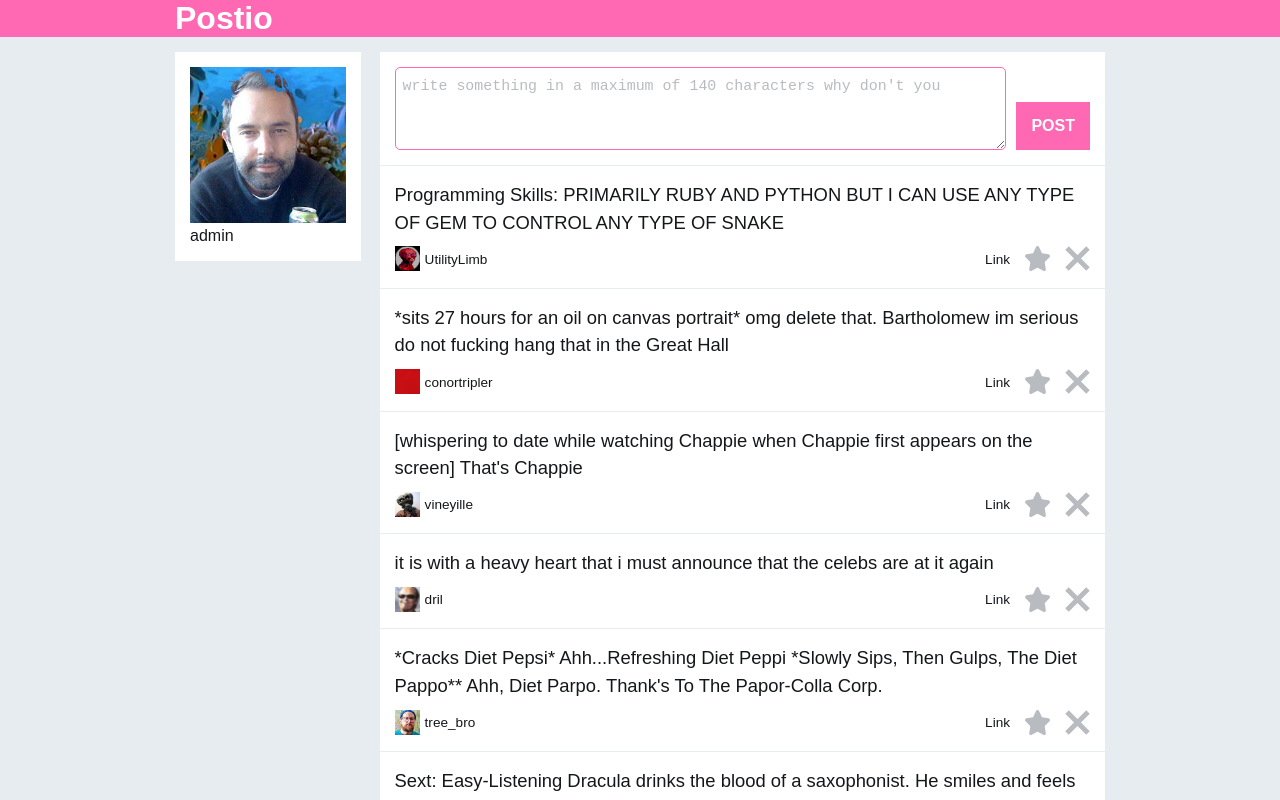
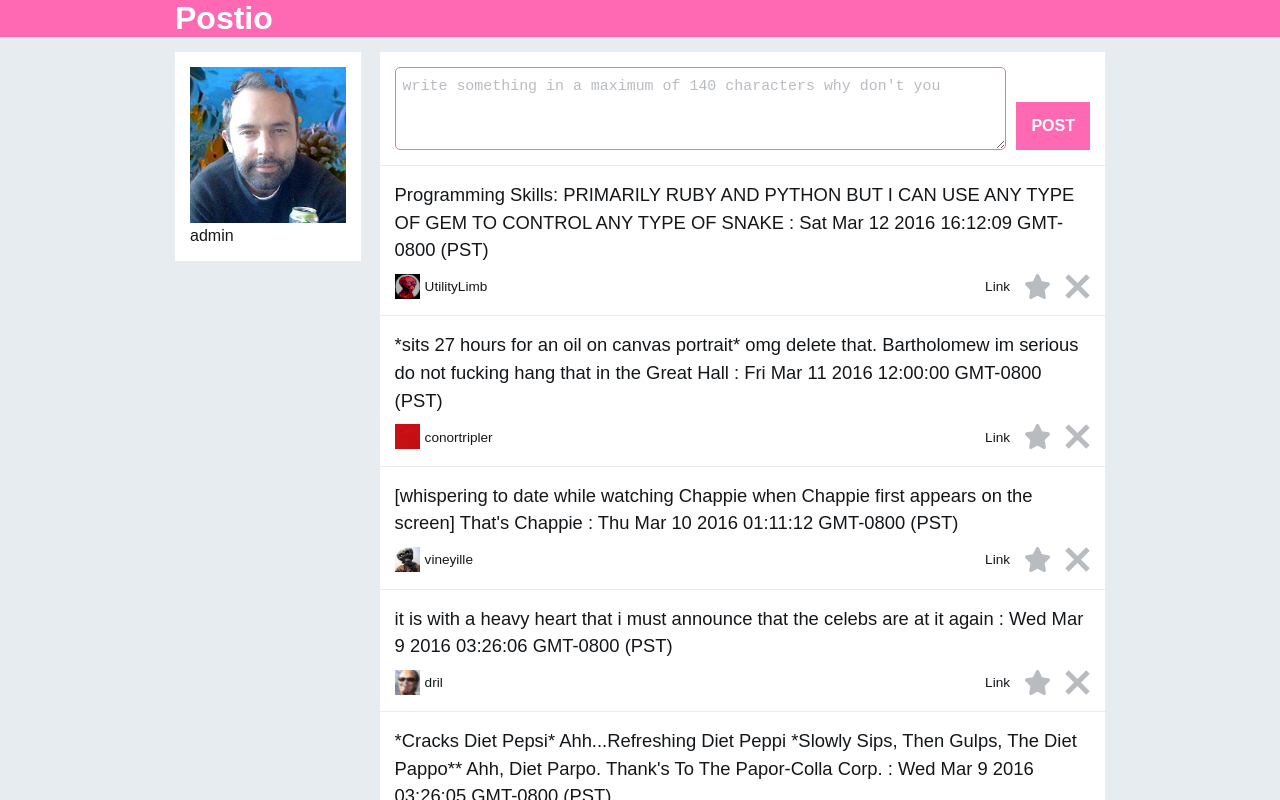
Before and after one commit to js108/postio, a React (Create React App) app: page /#/ in a window 1280 px wide. Shown: the top 800 px of the page. Built offline with nearby package versions, Linux system fonts and the light colour scheme.

Commit message:
sorts comment in chronological order

```diff
--- a/src/components/ui/Feed.js
+++ b/src/components/ui/Feed.js
@@ -4,19 +4,19 @@ import FeedNode from './FeedNode'
 
 const Feed = ({ posts=[], onNewRating=f=>f, postId='home'}) => {
 
-   const filteredPosts = posts.filter(item => item.postId === postId)
-   const sortedPosts = postId !== 'home' ? filteredPosts : filteredPosts.sort((a, b) => {
+   const filteredPosts = posts.filter(item => item.postId === postId).sort((a, b) => {
             a = new Date(a.timestamp);
             b = new Date(b.timestamp);
             return a>b ? -1 : a<b ? 1 : 0;
-        })
+             })
+   const sortedPosts = postId === 'home' ? filteredPosts : filteredPosts.reverse()
 
 
     return (
         <div className='feed bg-bright'>
-            {(filteredPosts.length === 0) ?
+            {(sortedPosts.length === 0) ?
                 <p>There's no posts.</p> :
-                filteredPosts.map(post =>
+                sortedPosts.map(post =>
                     <FeedNode key={post.id}
                         {...post}
                         onNewRating={(id, rating) => onNewRating(post.id, rating)}
--- a/src/components/ui/FeedNode.js
+++ b/src/components/ui/FeedNode.js
@@ -6,7 +6,7 @@ import AvatarImage  from './AvatarImage'
 import { Link } from 'react-router-dom'
 import { submitFav, submitNah } from '../../lib/functions'
 
-const FeedNode = ({id='', user='', avatar='', text='', rating=0, link='', onNewRating=f=>f}) => {
+const FeedNode = ({id='', user='', avatar='', text='', rating=0, link='', timestamp='', onNewRating=f=>f}) => {
 
     const submitF = () => submitFav(rating, id, onNewRating)
     const submitN = () => submitNah(rating, id, onNewRating)
@@ -15,7 +15,7 @@ const FeedNode = ({id='', user='', avatar='', text='', rating=0, link='', onNewR
         <section id={id} className='post border-b'>
             <div className='padding-m'>
                 <div className='post-text font-lg nah-none'>
-                    {text}
+                    {text} : {timestamp}
 
                 </div>
                 <div className='margin-t-s font-sm flex-container'>
```
Also changed, not shown: src/components/containers.js (+2 -16 lines).
